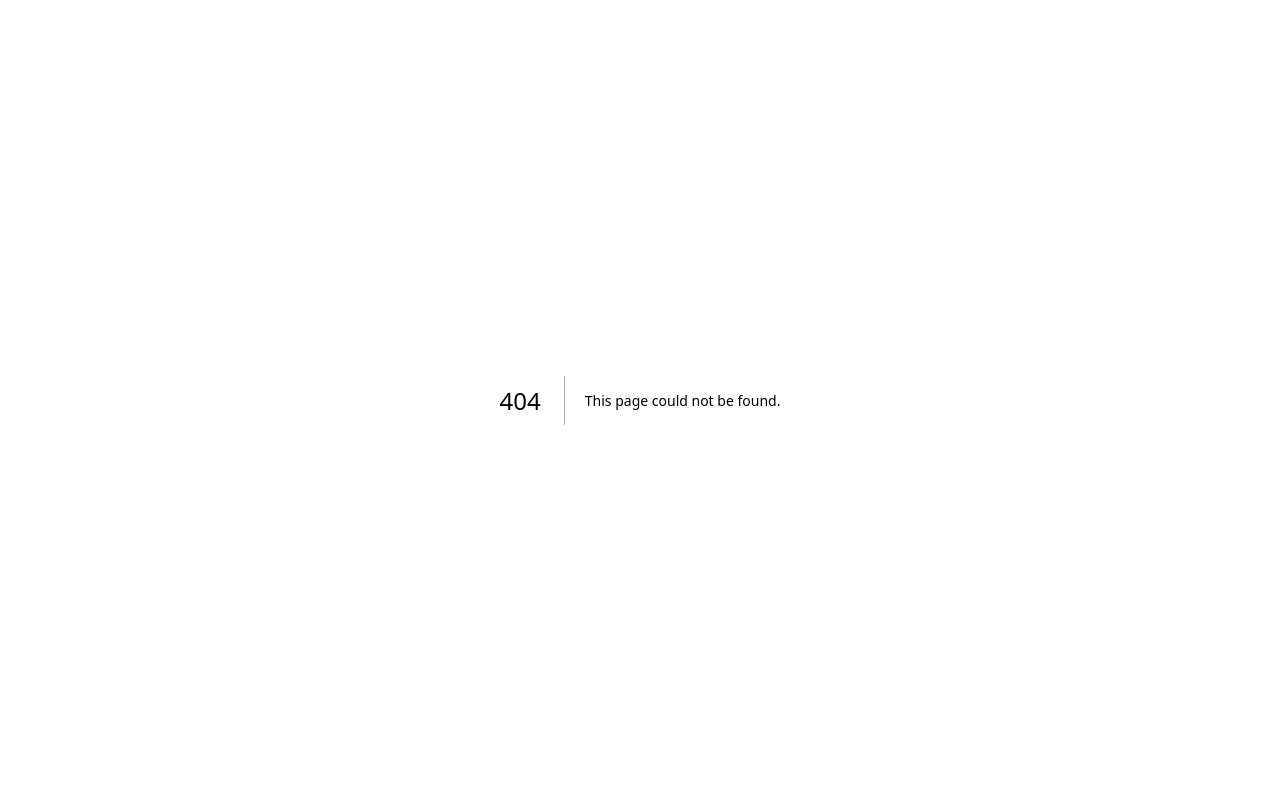
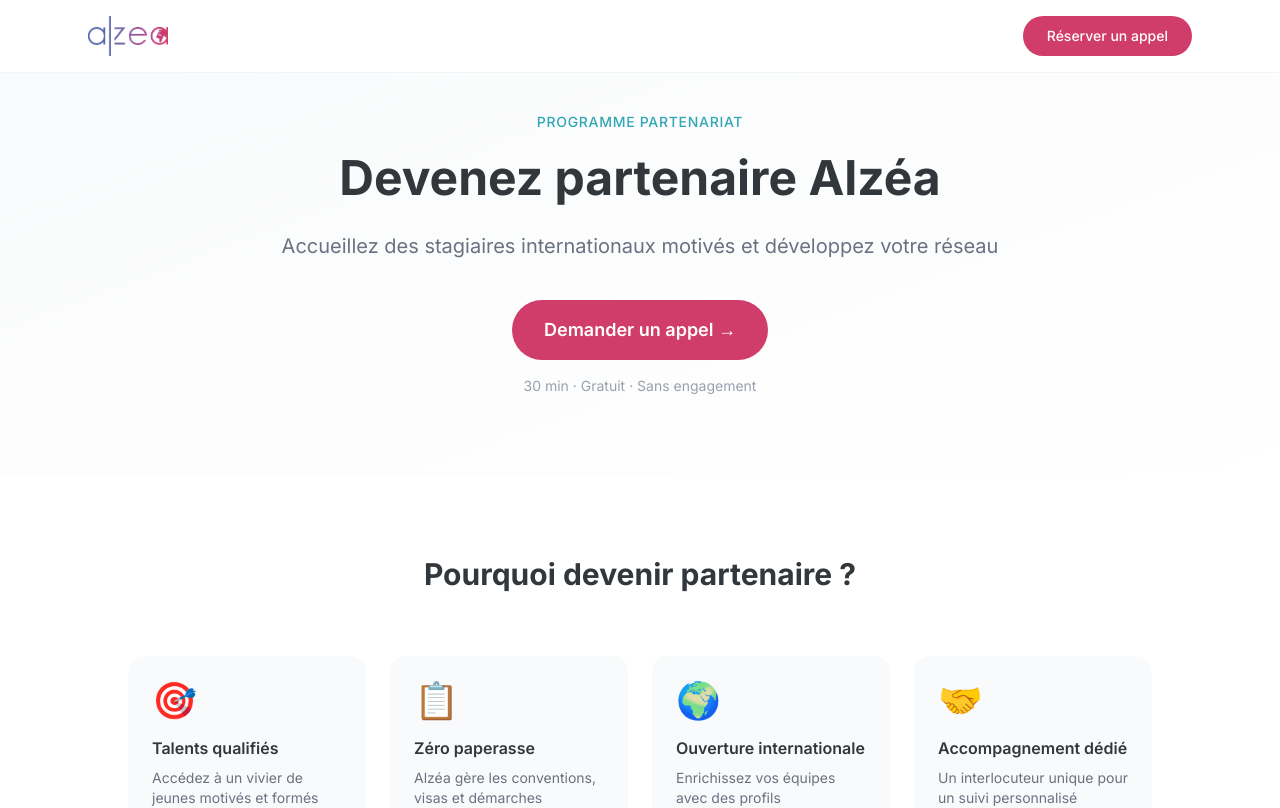
Before and after one commit to mathieuask/alzea, a Next.js app: page /devenir-partenaire in a window 1280 px wide. Before the commit this address had no page. Shown: the top 808 px of the page. Built offline with nearby package versions, Linux system fonts and the light colour scheme.

Commit message:
Ajout page devenir-partenaire + correction liens

```diff
--- /dev/null
+++ b/src/app/devenir-partenaire/page.tsx
@@ -0,0 +1,26 @@
+import LandingPage from '@/components/LandingPage';
+
+export default function DevenirPartenairePage() {
+  return (
+    <LandingPage
+      lang="fr"
+      badge="Programme Partenariat"
+      title="Devenez partenaire Alzéa"
+      subtitle="Accueillez des stagiaires internationaux motivés et développez votre réseau"
+      ctaText="Demander un appel →"
+      ctaSubtext="30 min · Gratuit · Sans engagement"
+      featuresTitle="Pourquoi devenir partenaire ?"
+      features={[
+        { icon: '🎯', title: 'Talents qualifiés', desc: 'Accédez à un vivier de jeunes motivés et formés dans leur domaine' },
+        { icon: '📋', title: 'Zéro paperasse', desc: 'Alzéa gère les conventions, visas et démarches administratives' },
+        { icon: '🌍', title: 'Ouverture internationale', desc: 'Enrichissez vos équipes avec des profils multiculturels' },
+        { icon: '🤝', title: 'Accompagnement dédié', desc: 'Un interlocuteur unique pour un suivi personnalisé' },
+      ]}
+      testimonial={{
+        text: "Nous travaillons avec Alzéa depuis 3 ans. Les stagiaires sont toujours bien préparés et motivés. Un vrai plus pour notre équipe.",
+        author: "Thomas R.",
+        role: "DRH · Entreprise partenaire, Lyon"
+      }}
+    />
+  );
+}
--- a/src/app/page.tsx
+++ b/src/app/page.tsx
@@ -123,7 +123,7 @@
           </div>
         </Link>
 
-        <Link href="/start" className="relative h-[400px] md:h-[500px] group overflow-hidden block">
+        <Link href="/devenir-partenaire" className="relative h-[400px] md:h-[500px] group overflow-hidden block">
           <Image
             src="/images/hero3.jpg"
             alt="Devenir partenaire"
--- a/src/components/Navbar.tsx
+++ b/src/components/Navbar.tsx
@@ -20,7 +20,7 @@
 
         {/* Navigation */}
         <div className="hidden lg:flex items-center gap-8">
-          <Link href="/#partenaire" className="text-gray-700 hover:text-gray-900 text-sm font-medium">
+          <Link href="/devenir-partenaire" className="text-gray-700 hover:text-gray-900 text-sm font-medium">
             Devenir partenaire
           </Link>
           <Link
```
